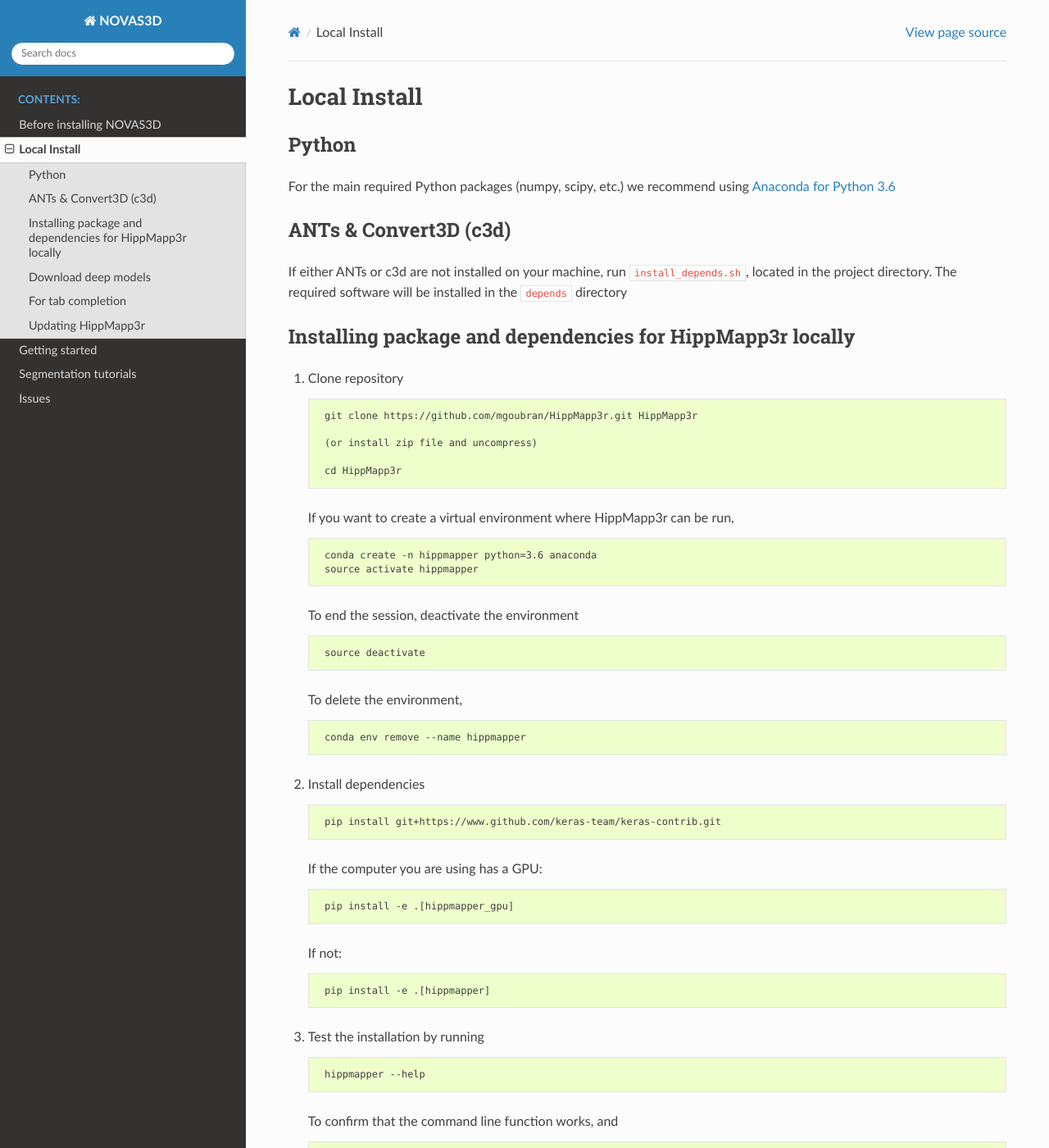
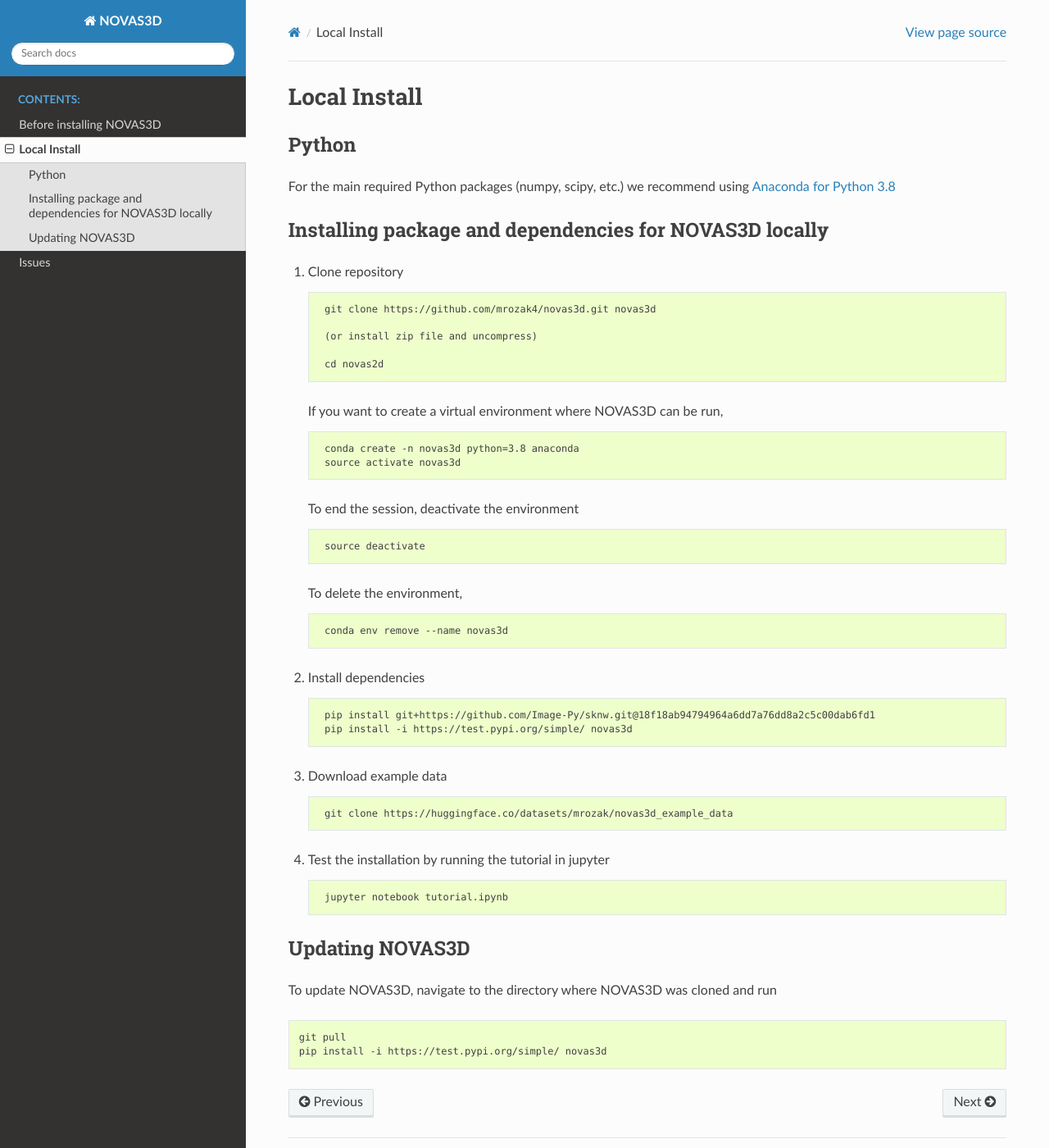
Before and after one commit to AICONSlab/novas3d, a Sphinx documentation site: the page built from docs/install.md, in a window 1280 px wide and 1400 px high. Shown: the whole window at 82% size. Built offline with Sphinx 7.4.7 and the Read the Docs theme 3.1.0, drawn with Linux system fonts in a browser that asks for light colours; pages that are not in the unit, such as notebooks, are missing from menus; some of the changed text lies outside the part shown.

Commit message:
updated docs

```diff
--- a/docs/install.md
+++ b/docs/install.md
@@ -2,27 +2,23 @@
 
 ## Python
 For the main required Python packages (numpy, scipy, etc.) we recommend using
-[Anaconda for Python 3.6](https://www.continuum.io/downloads)
+[Anaconda for Python 3.8](https://www.continuum.io/downloads)
 
 
-## ANTs & Convert3D (c3d)
-
-If either ANTs or c3d are not installed on your machine, run `install_depends.sh`, located in the project directory. The required software will be installed in the `depends` directory
-
-## Installing package and dependencies for HippMapp3r locally
+## Installing package and dependencies for NOVAS3D locally
 
 1. Clone repository
 
-        git clone https://github.com/mgoubran/HippMapp3r.git HippMapp3r
+        git clone https://github.com/mrozak4/novas3d.git novas3d
 
         (or install zip file and uncompress)
 
-        cd HippMapp3r
+        cd novas2d
 
-    If you want to create a virtual environment where HippMapp3r can be run,
+    If you want to create a virtual environment where NOVAS3D can be run,
 
-        conda create -n hippmapper python=3.6 anaconda
-        source activate hippmapper
+        conda create -n novas3d python=3.8 anaconda
+        source activate novas3d
 
     To end the session, deactivate the environment
 
@@ -30,42 +26,24 @@
 
     To delete the environment,
 
-        conda env remove --name hippmapper
+        conda env remove --name novas3d
 
 2. Install dependencies
 
-        pip install git+https://www.github.com/keras-team/keras-contrib.git
+        pip install git+https://github.com/Image-Py/sknw.git@18f18ab94794964a6dd7a76dd8a2c5c00dab6fd1
+        pip install -i https://test.pypi.org/simple/ novas3d
 
-    If the computer you are using has a GPU:
+3. Download example data
 
-        pip install -e .[hippmapper_gpu]
+        git clone https://huggingface.co/datasets/mrozak/novas3d_example_data
 
-    If not:
 
-        pip install -e .[hippmapper]
+4. Test the installation by running the tutorial in jupyter
 
-3. Test the installation by running
+        jupyter notebook tutorial.ipynb
 
-        hippmapper --help
-
-   To confirm that the command line function works, and
-
-        hippmapper
-
-   To launch the interactive GUI.
-
-## Download deep models
-
-Download the models from [this link](https://drive.google.com/open?id=10aVCDurd_mcB49mJfwm658IZg33u0pd2) and place them in the `models` directory
-
-## For tab completion
-    pip3 install argcomplete
-    activate-global-python-argcomplete
-
-## Updating HippMapp3r
-To update HippMapp3r, navigate to the directory where HippMapp3r was cloned and run
+## Updating NOVAS3D
+To update NOVAS3D, navigate to the directory where NOVAS3D was cloned and run
 
     git pull
-    pip install -e .[{option}] -process-dependency-links
-
-where "option" is dependent on whether or not you have a GPU (see package installation steps above)
+    pip install -i https://test.pypi.org/simple/ novas3d
```
Also changed, not shown: docs/beginner.md (deleted, +0 -66 lines), docs/hipp_seg.md (deleted, +0 -40 lines), docs/index.rst (+12 -7 lines).
